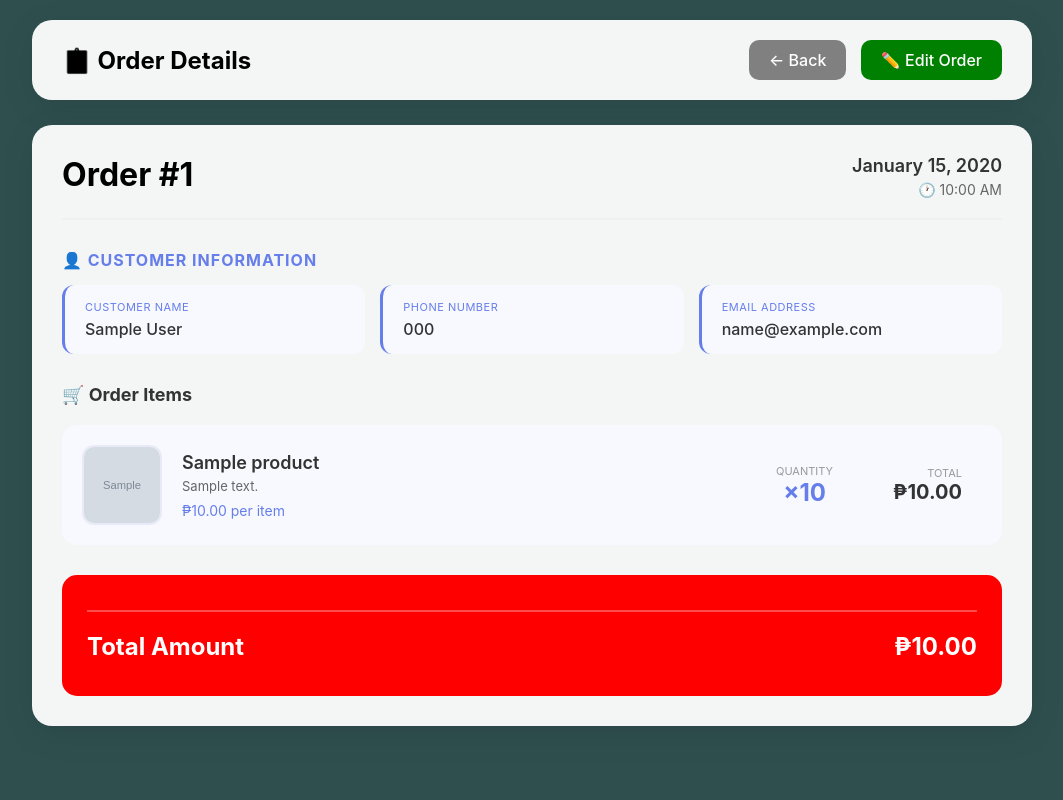
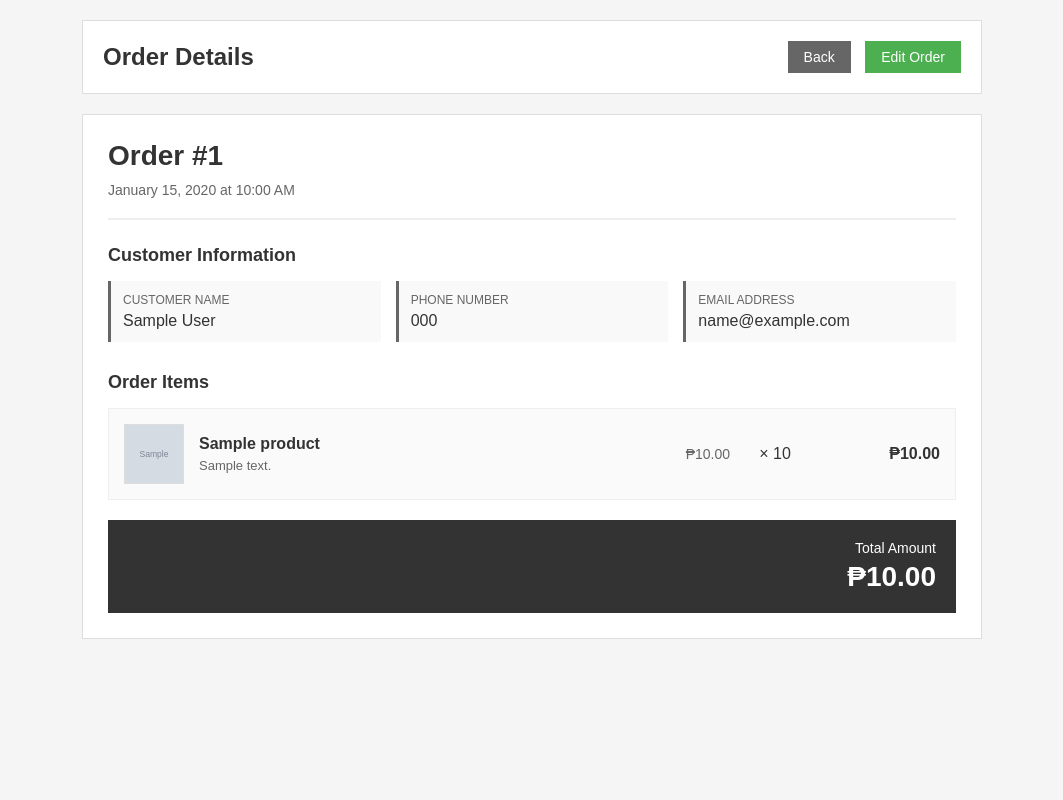
Before and after one commit to rmmlvnc/system, a PHP site: page /staff_view_order.php?id=1 in a window 1280 px wide. Shown: the whole page, without its empty margins (108-1171 px from the left). Run offline with PHP 8.4, Linux system fonts and the light colour scheme; the visitor is signed in with stand-in values (Sample User, id 1); tables that the repository leaves empty or names only in its code hold one stand-in row (values such as "Sample post"); grey boxes marked "Sample" are stand-in pictures.

Commit message:
Update staff_view_order.php

```diff
--- a/staff_view_order.php
+++ b/staff_view_order.php
@@ -55,346 +55,263 @@ $items_result = $items_stmt->get_result();
     * { margin: 0; padding: 0; box-sizing: border-box; }
 
     body {
-      font-family: 'Inter', 'Segoe UI', sans-serif;
-      background: darkslategray;
-      min-height: 100vh;
+      font-family: Arial, sans-serif;
+      background: #f5f5f5;
       padding: 20px;
     }
 
     .container {
-      max-width: 1000px;
+      max-width: 900px;
       margin: 0 auto;
     }
 
-    .header-bar {
-      background: rgba(255, 255, 255, 0.95);
-      backdrop-filter: blur(10px);
-      padding: 20px 30px;
-      border-radius: 20px;
+    .header {
+      background: white;
+      padding: 20px;
+      margin-bottom: 20px;
+      border: 1px solid #ddd;
       display: flex;
       justify-content: space-between;
       align-items: center;
-      margin-bottom: 25px;
-      box-shadow: 0 8px 32px rgba(0, 0, 0, 0.1);
     }
 
-    .header-bar h1 {
+    .header h1 {
       font-size: 24px;
-      background: black;
-      -webkit-background-clip: text;
-      -webkit-text-fill-color: transparent;
-      background-clip: text;
+      color: #333;
     }
 
     .btn {
-      padding: 10px 20px;
-      background: gray;
+      padding: 8px 16px;
+      background: #666;
       color: white;
       border: none;
-      border-radius: 10px;
       text-decoration: none;
-      font-weight: 500;
-      transition: all 0.3s ease;
+      font-size: 14px;
+      margin-left: 10px;
       display: inline-block;
     }
 
-    .btn-edit {
-      background: green;
-      margin-left: 10px;
+    .btn:hover {
+      background: #555;
     }
 
-    .order-card {
-      background: rgba(255, 255, 255, 0.95);
-      backdrop-filter: blur(10px);
-      border-radius: 20px;
-      padding: 30px;
-      margin-bottom: 25px;
-      box-shadow: 0 8px 32px rgba(0, 0, 0, 0.1);
+    .btn-edit {
+      background: #4CAF50;
     }
 
-    .order-header {
-      display: flex;
-      justify-content: space-between;
-      align-items: start;
-      margin-bottom: 30px;
-      padding-bottom: 20px;
-      border-bottom: 2px solid #f0f0f0;
+    .btn-edit:hover {
+      background: #45a049;
     }
 
-    .order-number {
-      font-size: 32px;
-      font-weight: bold;
-      background: black;
-      -webkit-background-clip: text;
-      -webkit-text-fill-color: transparent;
-      background-clip: text;
+    .content-box {
+      background: white;
+      padding: 25px;
+      margin-bottom: 20px;
+      border: 1px solid #ddd;
     }
 
-    .order-date {
-      text-align: right;
-      color: #666;
+    .order-info {
+      margin-bottom: 25px;
+      padding-bottom: 20px;
+      border-bottom: 2px solid #eee;
     }
 
-    .order-date .date {
+    .order-info h2 {
+      font-size: 28px;
+      color: #333;
+      margin-bottom: 10px;
+    }
+
+    .order-meta {
+      color: #666;
+      font-size: 14px;
+    }
+
+    .section-title {
       font-size: 18px;
-      font-weight: 600;
+      color: #333;
+      margin-bottom: 15px;
+      font-weight: bold;
+    }
+
+    .info-grid {
+      display: grid;
+      grid-template-columns: repeat(auto-fit, minmax(250px, 1fr));
+      gap: 15px;
+      margin-bottom: 30px;
+    }
+
+    .info-item {
+      padding: 12px;
+      background: #f9f9f9;
+      border-left: 3px solid #666;
+    }
+
+    .info-label {
+      font-size: 12px;
+      color: #666;
+      margin-bottom: 5px;
+      text-transform: uppercase;
+    }
+
+    .info-value {
+      font-size: 16px;
       color: #333;
     }
 
-    .order-date .time {
-      font-size: 14px;
-      margin-top: 5px;
-    }
-
-    .info-section {
-      margin-bottom: 30px;
-    }
-
-    .info-section h3 {
-      font-size: 16px;
-      color: #667eea;
-      text-transform: uppercase;
-      letter-spacing: 1px;
-      margin-bottom: 15px;
-    }
-
-    .customer-info {
-      display: grid;
-      grid-template-columns: repeat(auto-fit, minmax(250px, 1fr));
+    .item-row {
+      padding: 15px;
+      margin-bottom: 10px;
+      background: #fafafa;
+      border: 1px solid #eee;
+      display: flex;
       gap: 15px;
-    }
-
-    .info-box {
-      background: #f8f9ff;
-      padding: 15px 20px;
-      border-radius: 12px;
-      border-left: 3px solid #667eea;
-    }
-
-    .info-box label {
-      display: block;
-      font-size: 11px;
-      color: #667eea;
-      text-transform: uppercase;
-      letter-spacing: 0.5px;
-      margin-bottom: 5px;
-    }
-
-    .info-box .value {
-      font-size: 16px;
-      color: #333;
-      font-weight: 500;
-    }
-
-    .items-section h3 {
-      font-size: 18px;
-      color: #333;
-      margin-bottom: 20px;
-    }
-
-    .order-item {
-      background: #f8f9ff;
-      border-radius: 15px;
-      padding: 20px;
-      margin-bottom: 15px;
-      display: flex;
-      gap: 20px;
       align-items: center;
-      transition: all 0.3s ease;
     }
 
     .item-image {
-      width: 80px;
-      height: 80px;
-      border-radius: 12px;
+      width: 60px;
+      height: 60px;
       object-fit: cover;
-      border: 2px solid #e8ebf7;
+      border: 1px solid #ddd;
     }
 
-    .item-details {
+    .item-info {
       flex: 1;
     }
 
     .item-name {
-      font-size: 18px;
-      font-weight: 600;
+      font-size: 16px;
+      font-weight: bold;
       color: #333;
       margin-bottom: 5px;
     }
 
-    .item-description {
+    .item-desc {
       font-size: 13px;
       color: #666;
-      margin-bottom: 8px;
     }
 
     .item-price {
       font-size: 14px;
-      color: #667eea;
+      color: #666;
+      text-align: right;
+      min-width: 100px;
     }
 
-    .item-quantity {
+    .item-qty {
+      font-size: 16px;
+      color: #333;
       text-align: center;
-      padding: 0 20px;
-    }
-
-    .item-quantity .label {
-      font-size: 11px;
-      color: #999;
-      text-transform: uppercase;
-    }
-
-    .item-quantity .qty {
-      font-size: 24px;
-      font-weight: bold;
-      color: #667eea;
+      min-width: 60px;
     }
 
     .item-total {
+      font-size: 16px;
+      font-weight: bold;
+      color: #333;
       text-align: right;
-      padding: 0 20px;
+      min-width: 120px;
     }
 
-    .item-total .label {
-      font-size: 11px;
-      color: #999;
-      text-transform: uppercase;
+    .total-box {
+      background: #333;
+      color: white;
+      padding: 20px;
+      text-align: right;
+      margin-top: 20px;
     }
 
-    .item-total .amount {
-      font-size: 20px;
-      font-weight: bold;
-      color: #333;
+    .total-box .label {
+      font-size: 14px;
+      margin-bottom: 5px;
     }
 
-    .summary-card {
-      background: red;
-      border-radius: 15px;
-      padding: 25px;
-      color: white;
-      margin-top: 30px;
-    }
-
-    .summary-row {
-      display: flex;
-      justify-content: space-between;
-      padding: 10px 0;
-      border-bottom: 1px solid rgba(255, 255, 255, 0.2);
-    }
-
-    .summary-row:last-child {
-      border-bottom: none;
-      margin-top: 10px;
-      padding-top: 20px;
-      border-top: 2px solid rgba(255, 255, 255, 0.3);
-    }
-
-    .summary-row.total {
-      font-size: 24px;
+    .total-box .amount {
+      font-size: 28px;
       font-weight: bold;
     }
 
-    .empty-state {
+    .empty {
       text-align: center;
-      padding: 60px 20px;
+      padding: 40px;
       color: #999;
     }
 
-    .empty-state svg {
-      width: 80px;
-      height: 80px;
-      margin-bottom: 20px;
-      opacity: 0.3;
-    }
-
     @media print {
-      body { background: white; padding: 0; }
-      .header-bar, .btn { display: none; }
-      .order-card { box-shadow: none; }
+      body { background: white; }
+      .header .btn { display: none; }
     }
   </style>
 </head>
 <body>
   <div class="container">
-    <div class="header-bar">
-      <h1>📋 Order Details</h1>
+    <div class="header">
+      <h1>Order Details</h1>
       <div>
-        <a href="staff.php" class="btn">← Back</a>
-        <a href="staff_edit_order.php?id=<?= $order_id ?>" class="btn btn-edit">✏️ Edit Order</a>
+        <a href="staff.php" class="btn">Back</a>
+        <a href="staff_edit_order.php?id=<?= $order_id ?>" class="btn btn-edit">Edit Order</a>
       </div>
     </div>
 
-    <div class="order-card">
-      <div class="order-header">
-        <div>
-          <div class="order-number">Order #<?= htmlspecialchars($order_id) ?></div>
-        </div>
-        <div class="order-date">
-          <div class="date"><?= date('F d, Y', strtotime($order['order_date'])) ?></div>
-          <div class="time">🕐 <?= date('h:i A', strtotime($order['order_time'])) ?></div>
+    <div class="content-box">
+      <div class="order-info">
+        <h2>Order #<?= htmlspecialchars($order_id) ?></h2>
+        <div class="order-meta">
+          <?= date('F d, Y', strtotime($order['order_date'])) ?> at <?= date('h:i A', strtotime($order['order_time'])) ?>
         </div>
       </div>
 
-      <div class="info-section">
-        <h3>👤 Customer Information</h3>
-        <div class="customer-info">
-          <div class="info-box">
-            <label>Customer Name</label>
-            <div class="value"><?= htmlspecialchars($order['first_name'] . ' ' . $order['last_name']) ?></div>
+      <div class="section-title">Customer Information</div>
+      <div class="info-grid">
+        <div class="info-item">
+          <div class="info-label">Customer Name</div>
+          <div class="info-value"><?= htmlspecialchars($order['first_name'] . ' ' . $order['last_name']) ?></div>
         </div>
-          <div class="info-box">
-            <label>Phone Number</label>
-            <div class="value"><?= htmlspecialchars($order['phone_number']) ?></div>
+        <div class="info-item">
+          <div class="info-label">Phone Number</div>
+          <div class="info-value"><?= htmlspecialchars($order['phone_number']) ?></div>
         </div>
-          <div class="info-box">
-            <label>Email Address</label>
-            <div class="value"><?= htmlspecialchars($order['email']) ?></div>
-          </div>
+        <div class="info-item">
+          <div class="info-label">Email Address</div>
+          <div class="info-value"><?= htmlspecialchars($order['email']) ?></div>
         </div>
       </div>
 
-      <div class="items-section">
-        <h3>🛒 Order Items</h3>
+      <div class="section-title">Order Items</div>
 
       <?php if ($items_result && $items_result->num_rows > 0): ?>
         <?php while ($item = $items_result->fetch_assoc()): ?>
-            <div class="order-item">
+          <div class="item-row">
             <img src="uploads/<?= htmlspecialchars($item['image']) ?>"
                  alt="<?= htmlspecialchars($item['product_name']) ?>"
                  class="item-image">
 
-              <div class="item-details">
+            <div class="item-info">
               <div class="item-name"><?= htmlspecialchars($item['product_name']) ?></div>
-                <div class="item-description"><?= htmlspecialchars($item['description']) ?></div>
-                <div class="item-price">₱<?= number_format($item['price'], 2) ?> per item</div>
+              <div class="item-desc"><?= htmlspecialchars($item['description']) ?></div>
             </div>
 
-              <div class="item-quantity">
-                <div class="label">Quantity</div>
-                <div class="qty">×<?= htmlspecialchars($item['quantity']) ?></div>
+            <div class="item-price">
+              ₱<?= number_format($item['price'], 2) ?>
+            </div>
+
+            <div class="item-qty">
+              × <?= htmlspecialchars($item['quantity']) ?>
             </div>
 
             <div class="item-total">
-                <div class="label">Total</div>
-                <div class="amount">₱<?= number_format($item['total_price'], 2) ?></div>
+              ₱<?= number_format($item['total_price'], 2) ?>
             </div>
           </div>
         <?php endwhile; ?>
       <?php else: ?>
-          <div class="empty-state">
-            <svg fill="none" stroke="currentColor" viewBox="0 0 24 24">
-              <path stroke-linecap="round" stroke-linejoin="round" stroke-width="2" d="M20 13V6a2 2 0 00-2-2H6a2 2 0 00-2 2v7m16 0v5a2 2 0 01-2 2H6a2 2 0 01-2-2v-5m16 0h-2.586a1 1 0 00-.707.293l-2.414 2.414a1 1 0 01-.707.293h-3.172a1 1 0 01-.707-.293l-2.414-2.414A1 1 0 006.586 13H4" />
-            </svg>
-            <p>No items in this order</p>
-          </div>
+        <div class="empty">No items in this order</div>
       <?php endif; ?>
-      </div>
 
-      <div class="summary-card">
-        <div class="summary-row total">
-          <span>Total Amount</span>
-          <span>₱<?= number_format($order['total_amount'], 2) ?></span>
-        </div>
+      <div class="total-box">
+        <div class="label">Total Amount</div>
+        <div class="amount">₱<?= number_format($order['total_amount'], 2) ?></div>
       </div>
     </div>
   </div>
```
Lines whose indentation alone changed are shown as unchanged.
